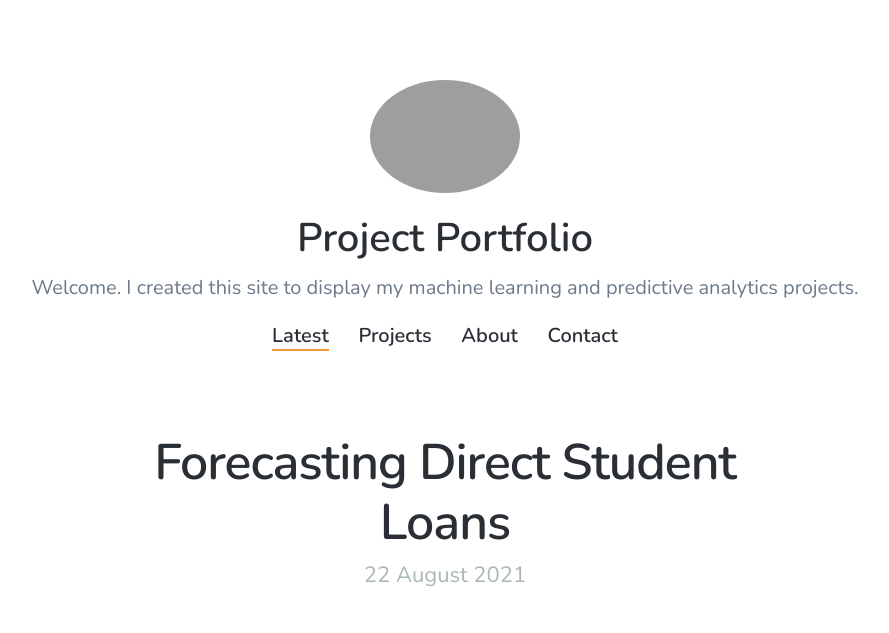
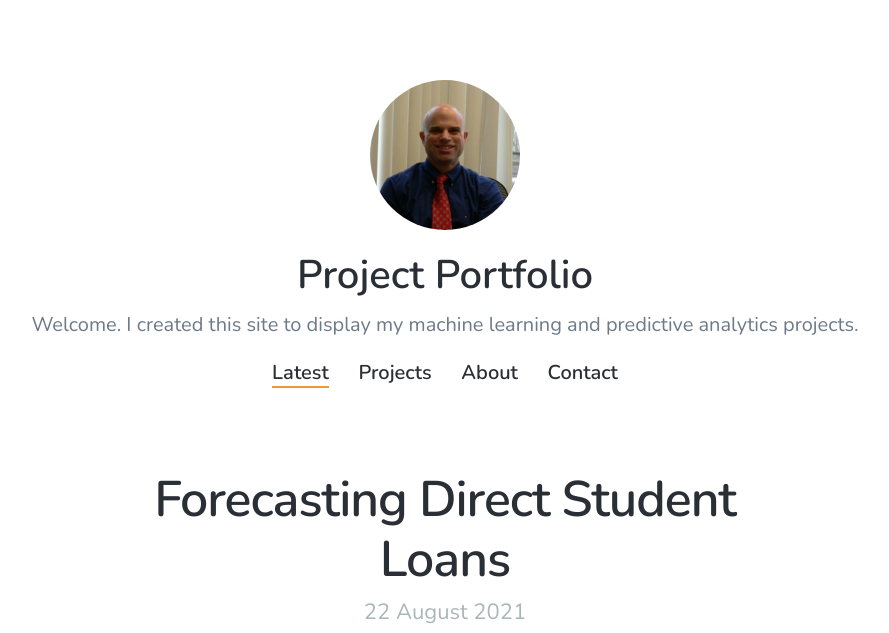
Before and after one commit to franklauder/franklauder.github.io, a Jekyll site: the page built from index.html, in a window 1280 px wide. Shown: the top 633 px of the page, without its empty margins (195-1084 px from the left). Built offline with Jekyll 4.4.1, drawn with Linux system fonts in a browser that asks for light colours; nearby versions of some CDN libraries; the list of posts is cut into pages by our own code; grey boxes are pictures that could not be loaded.

Commit message:
image edit 4

```diff
--- a/_data/settings.yml
+++ b/_data/settings.yml
@@ -4,7 +4,7 @@ basic_settings:
   favicon_image:
 
 header_settings:
-  avatar_image: <img src="/images/profile.jpg" alt="">
+  avatar_image: "/images/profile.jpg"
   logo_image:
   logo_width: 200
 
```
